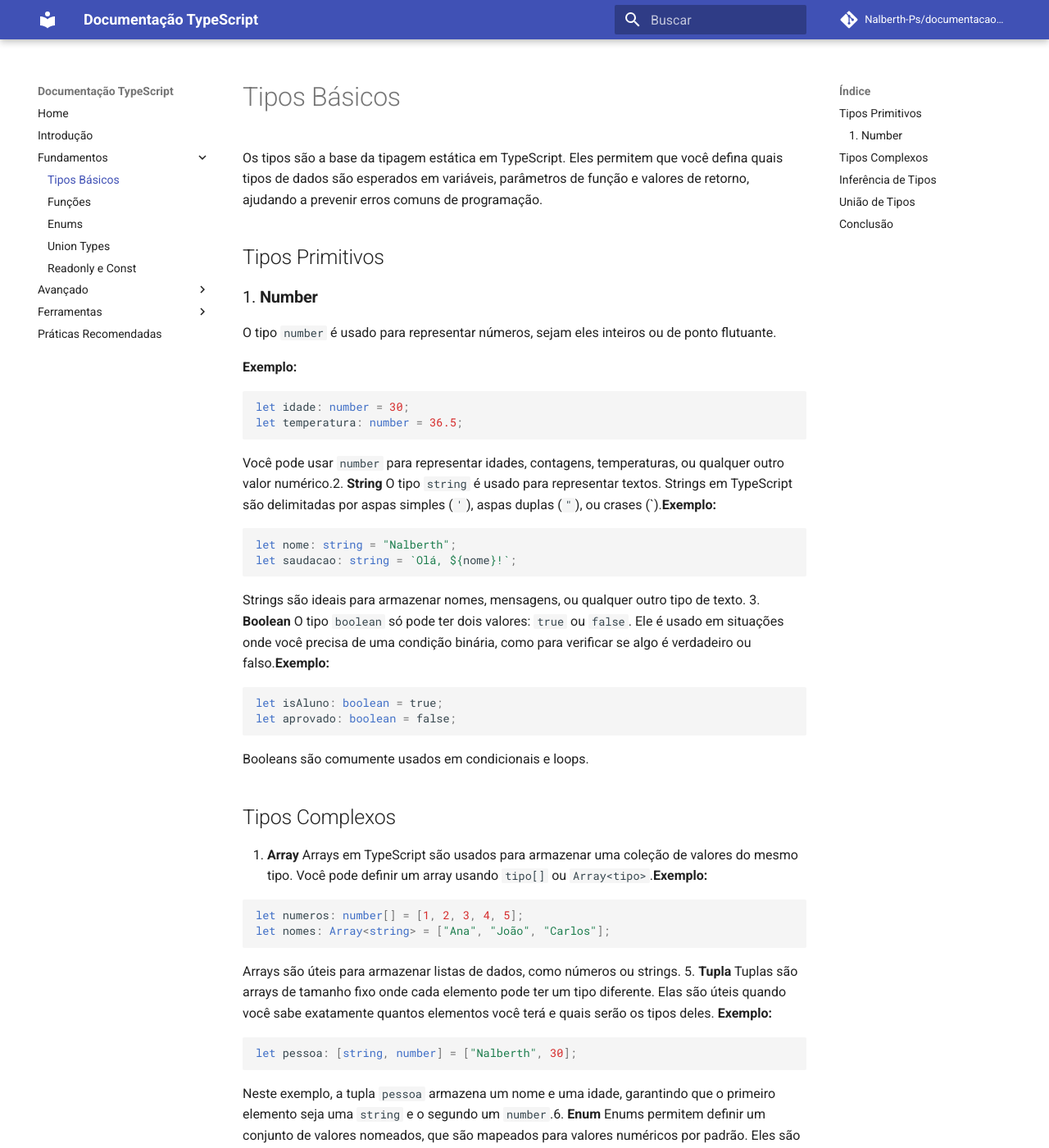
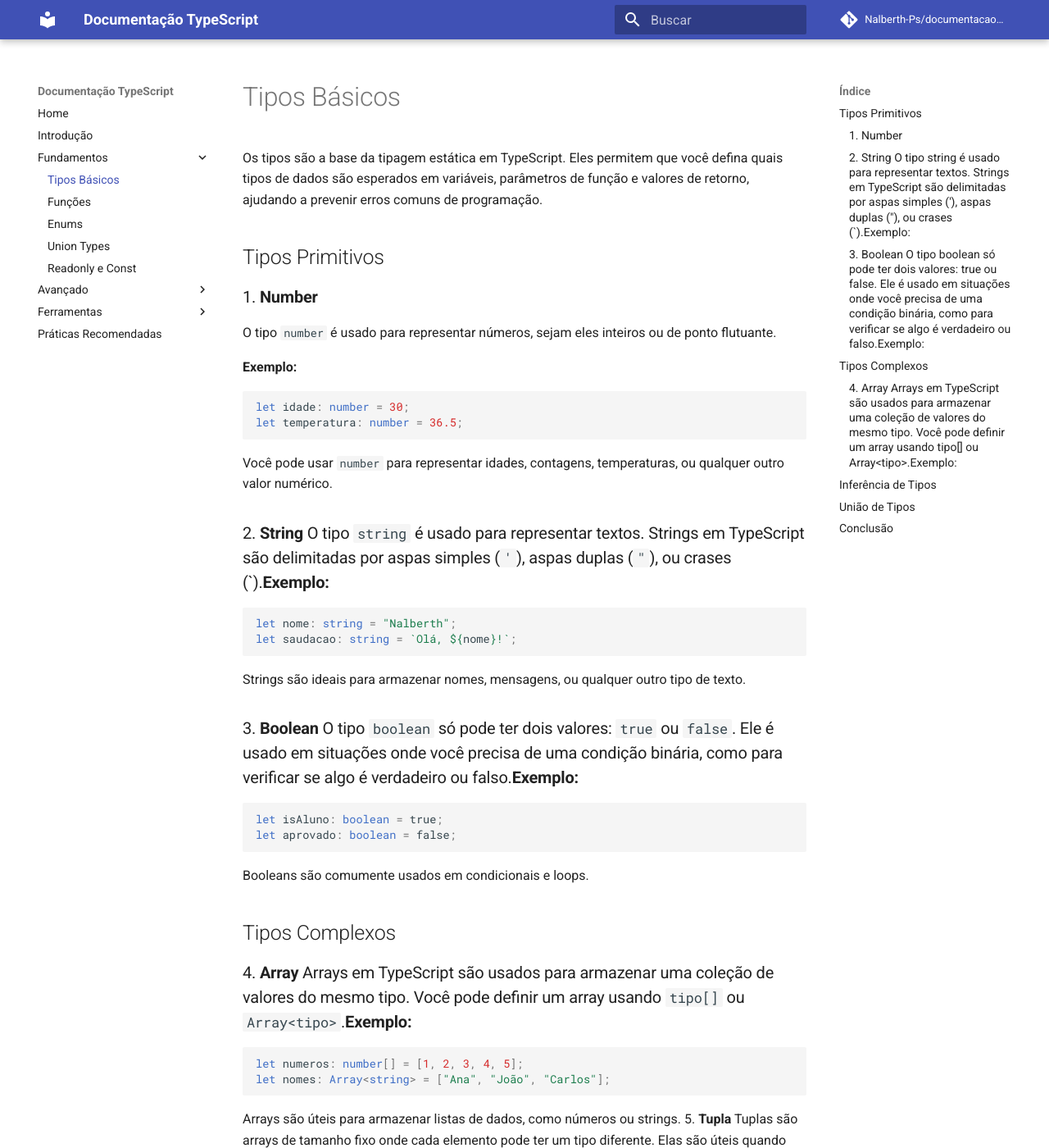
Before and after one commit to Nalberth-Ps/documentacao-typescript, an MkDocs documentation site: the page built from docs/fundamentos/tipos.md, in a window 1280 px wide and 1400 px high. Shown: the whole window at 82% size. Built offline with MkDocs 1.6.1 and Material for MkDocs 9.7.7, drawn with Linux system fonts in a browser that asks for light colours; comment, search, counter and statistics services are not loaded.

Commit message:
Update tipos.md

````diff
--- a/docs/fundamentos/tipos.md
+++ b/docs/fundamentos/tipos.md
@@ -14,7 +14,9 @@ O tipo `number` é usado para representar números, sejam eles inteiros ou de po
 let idade: number = 30;
 let temperatura: number = 36.5;
 ```
-Você pode usar `number` para representar idades, contagens, temperaturas, ou qualquer outro valor numérico.2. **String** O tipo `string` é usado para representar textos. Strings em TypeScript são delimitadas por aspas simples (`'`), aspas duplas (`"`), ou crases (`).**Exemplo:**
+Você pode usar `number` para representar idades, contagens, temperaturas, ou qualquer outro valor numérico.
+
+### 2. **String** O tipo `string` é usado para representar textos. Strings em TypeScript são delimitadas por aspas simples (`'`), aspas duplas (`"`), ou crases (`).**Exemplo:**
 
 ```typescript
 let nome: string = "Nalberth";
@@ -22,7 +24,7 @@ let saudacao: string = `Olá, ${nome}!`;
 ```
 
 Strings são ideais para armazenar nomes, mensagens, ou qualquer outro tipo de texto.
-3. **Boolean** O tipo `boolean` só pode ter dois valores: `true` ou `false`. Ele é usado em situações onde você precisa de uma condição binária, como para verificar se algo é verdadeiro ou falso.**Exemplo:**
+### 3. **Boolean** O tipo `boolean` só pode ter dois valores: `true` ou `false`. Ele é usado em situações onde você precisa de uma condição binária, como para verificar se algo é verdadeiro ou falso.**Exemplo:**
 
 ```typescript
 let isAluno: boolean = true;
@@ -32,7 +34,7 @@ let aprovado: boolean = false;
 Booleans são comumente usados em condicionais e loops.
 
 ## Tipos Complexos
-4. **Array** Arrays em TypeScript são usados para armazenar uma coleção de valores do mesmo tipo. Você pode definir um array usando `tipo[]` ou `Array<tipo>`.**Exemplo:**
+### 4. **Array** Arrays em TypeScript são usados para armazenar uma coleção de valores do mesmo tipo. Você pode definir um array usando `tipo[]` ou `Array<tipo>`.**Exemplo:**
 
 ```typescript
 let numeros: number[] = [1, 2, 3, 4, 5];
````
